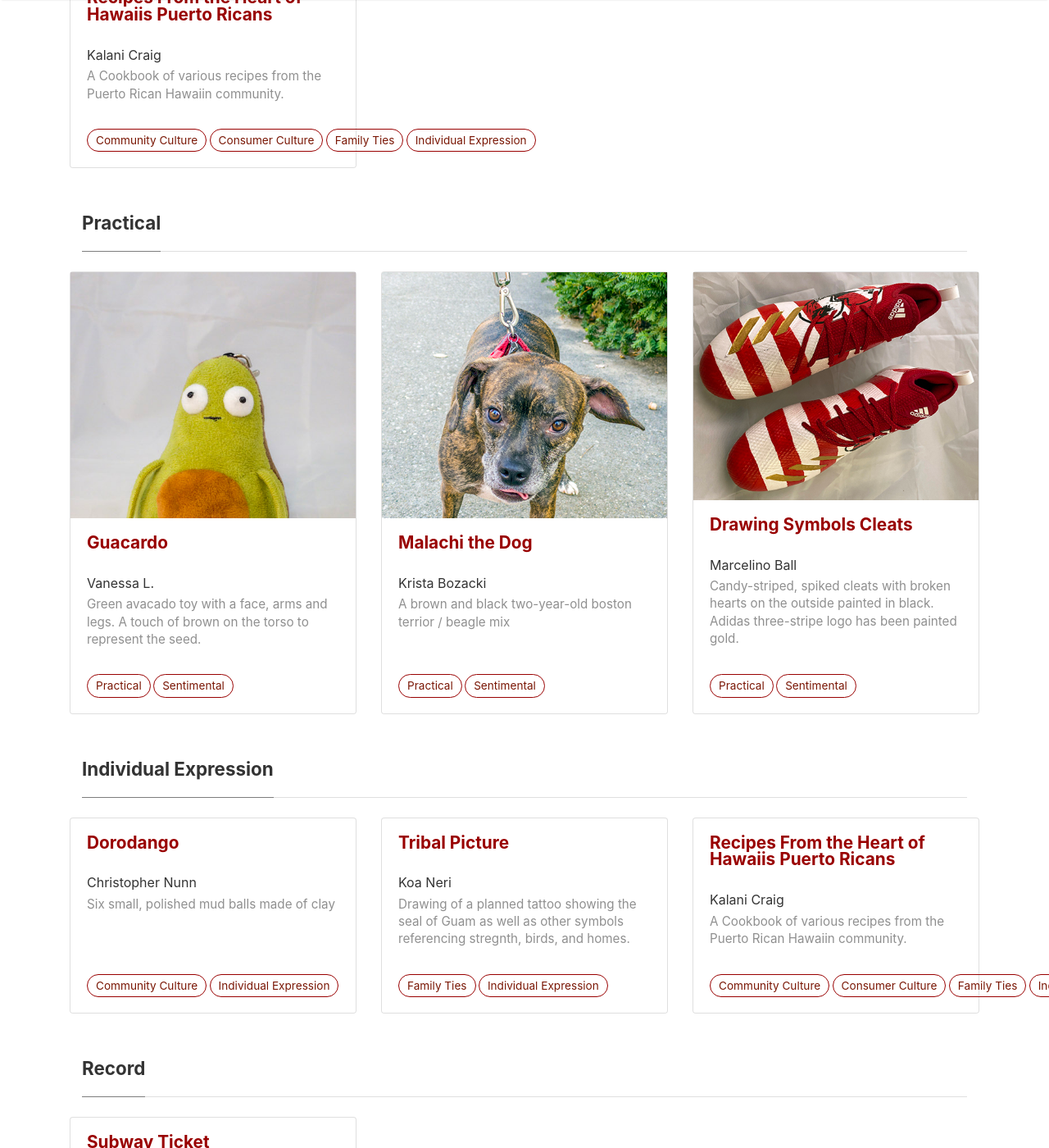
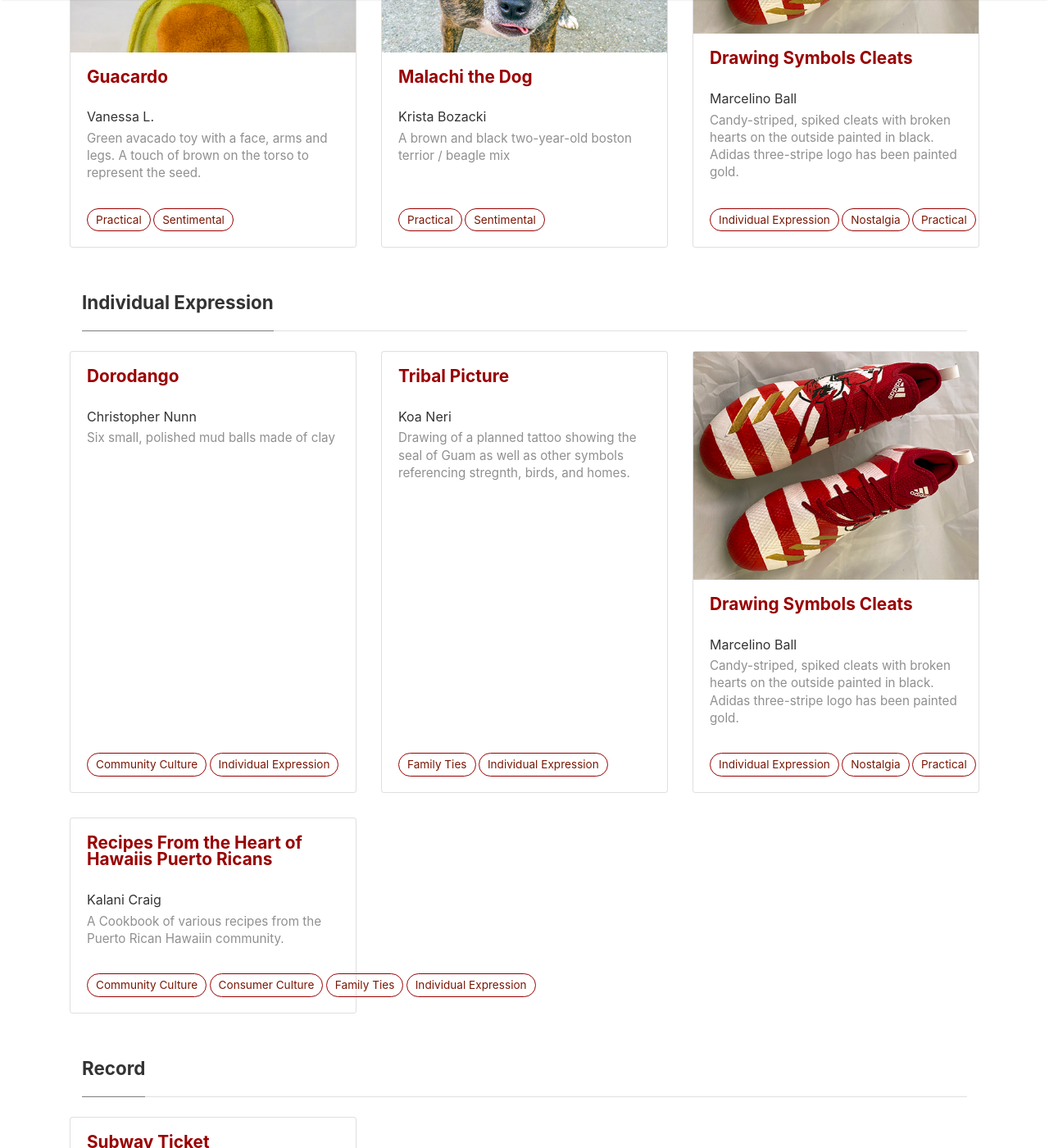
Before and after one commit to H301HistoryHarvest/H301HistoryHarvest, a Jekyll site: the page built from _pages/groups.md, in a window 1280 px wide and 1400 px high, scrolled down 2405 px. Shown: the whole window at 82% size. Built offline with Jekyll 4.4.1, drawn with Linux system fonts in a browser that asks for light colours; nearby versions of some CDN libraries; comment, search, counter and statistics services are not loaded; some of the changed text lies outside the part shown.

Commit message:
Update 2019-10-10-0001.md

```diff
--- a/_items/2019-10-10-0001.md
+++ b/_items/2019-10-10-0001.md
@@ -10,8 +10,8 @@ itemsubject: Cleats
 itemdate: ca. 2019
 itemtype: Physical Object
 shortdesc: Candy-striped, spiked cleats with broken hearts on the outside painted in black. Adidas three-stripe logo has been painted gold.
-categories: [ Sentimental,Practical ]
-tags: [ material culture, individual expression, sentimentality, athletes in art, clothing, shoes, cleat, Adidas ]
+categories: [ Individual Expression, Nostalgia, Individual Expression, Practical]
+tags: [ material culture, athletes in art, clothing, shoes, cleat, Adidas ]
 ---
 
 ## About This Item
```
